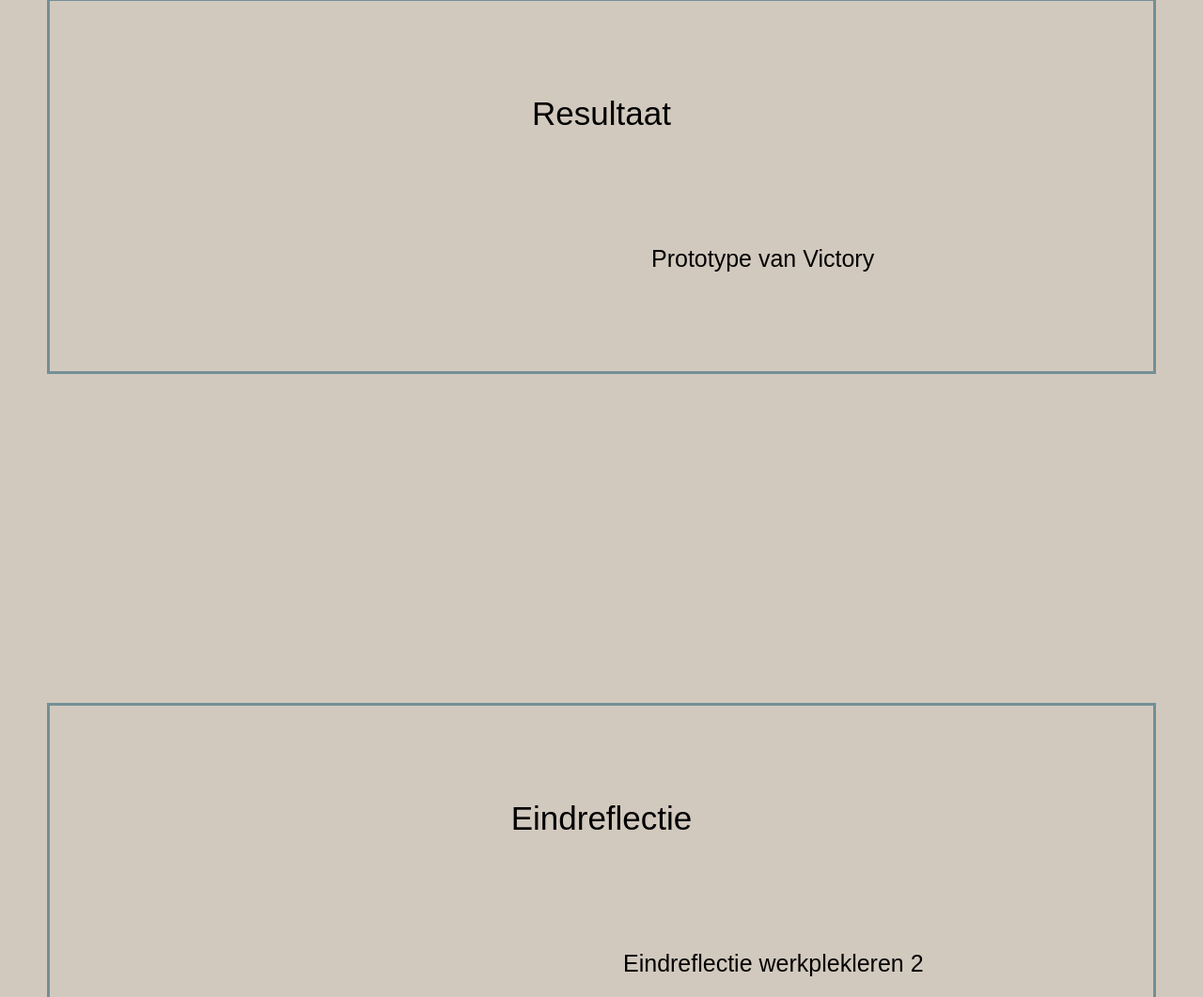
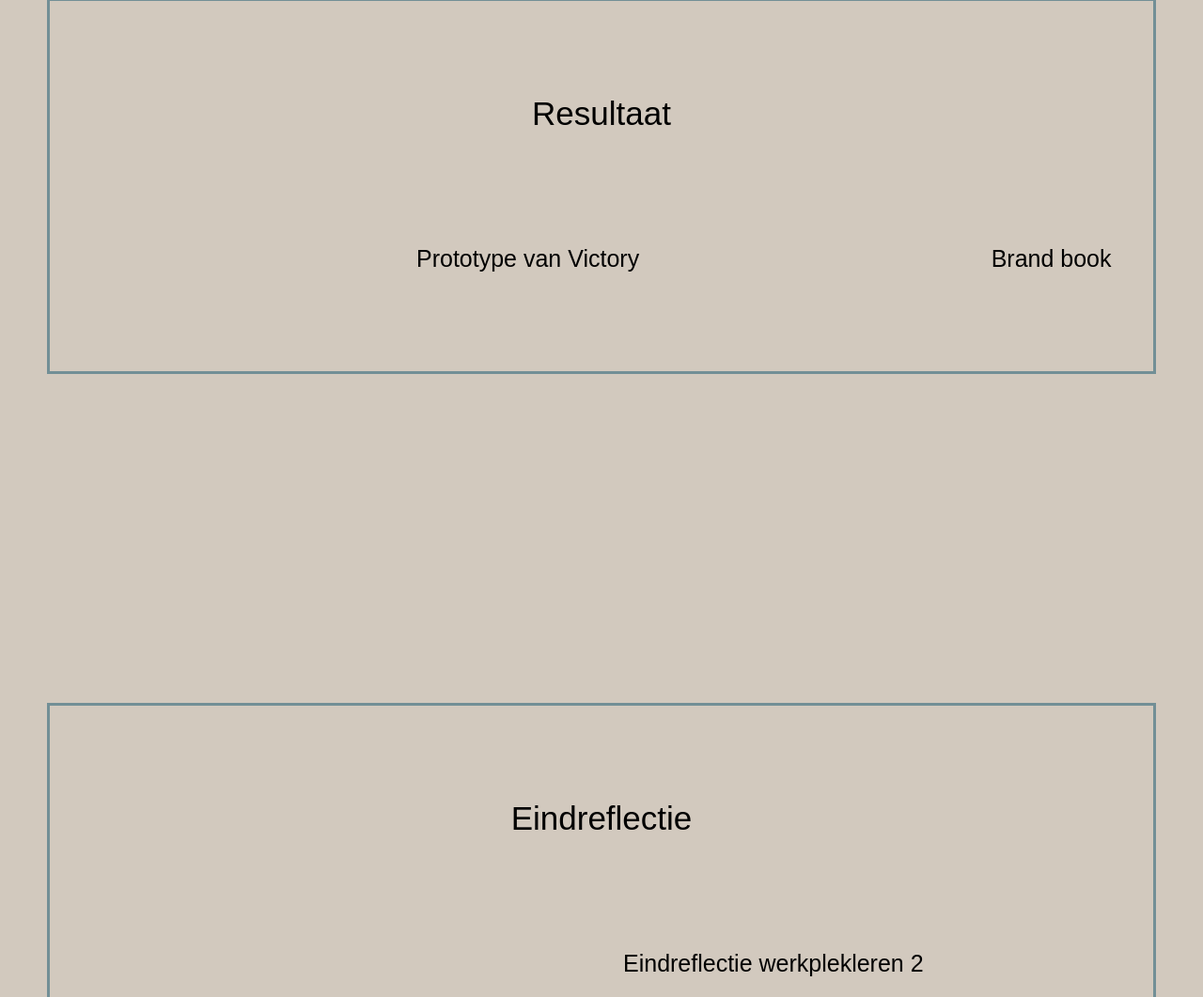
Before and after one commit to emmaH2005/portfolio, a plain HTML site: page wpl2.html in a window 1280 px wide. Shown: the part 2731-3792 px from the top of the page at 94% size. Drawn offline with Linux system fonts and the light colour scheme; a web font is replaced by a local one.

Commit message:
pdf's toegevoegd

```diff
--- a/assets/css/style.css
+++ b/assets/css/style.css
@@ -354,8 +354,8 @@ nav a:hover {
 .resultaat-link a{
     color: black;
     text-decoration: none;
-    margin-left: 620px;
     font-size: 25px;
+    margin-left: 370px;
 }
 .resultaat-link a:hover{
     text-decoration: underline;
--- a/wpl2.html
+++ b/wpl2.html
@@ -85,6 +85,7 @@
         </div>
           <div class="resultaat-link">
             <a href="https://www.figma.com/proto/w5fJoHT0YkbScB8YNahgr1/Wireframes-VICTORY?node-id=734-29958&t=K4OieTOKUs53VKA3-1" target="_blank" rel="noopener">Prototype van Victory</a>
+            <a href="/assets/brandbook_victory.pdf" target="_blank" rel="noopener">Brand book</a>
           </div>
         </div>
     </article>
```
Also changed, not shown: 1 other file.
